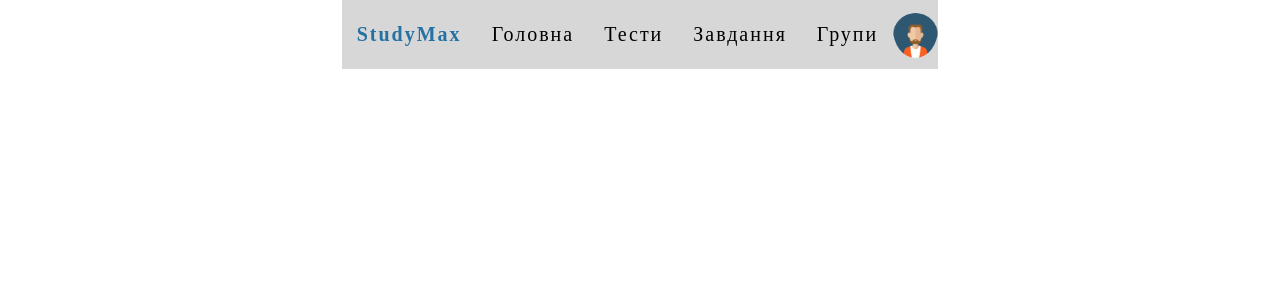
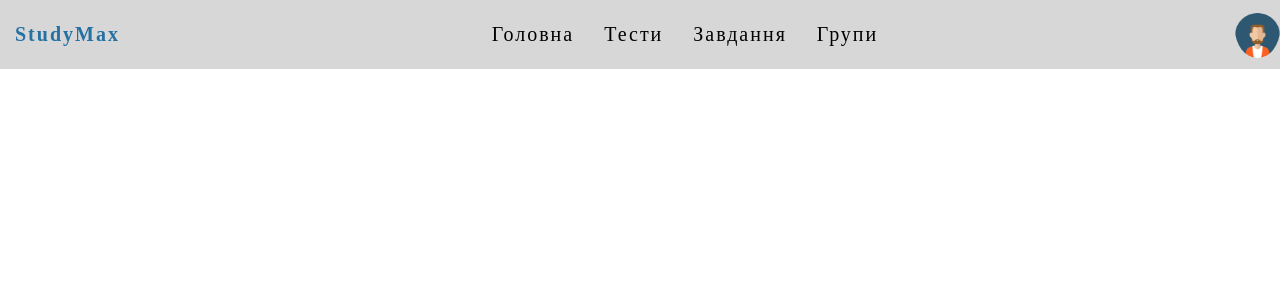
Before and after one commit to Rostislauuu/master-diploma, a React (Create React App) app: page / in a window 1280 px wide. Shown: the top 300 px of the page. Built offline with nearby package versions, Linux system fonts and the light colour scheme.

Commit message:
fix header style

```diff
--- a/src/assets/style/Header/header.scss
+++ b/src/assets/style/Header/header.scss
@@ -1,12 +1,12 @@
 @import '../variables.scss';
 
 .header {
-  display: flex;
   color: $gray;
 }
 
 .header_container {
-  display: inline-flex;
+  display: flex;
+  justify-content: space-between;
   margin: 0 auto;
   text-align: center;
   background: $gray;
@@ -14,7 +14,7 @@
 
 .menu_effect {
   a {
-    display: inline-flex;
+    display: flex;
     position: relative;
     margin: 15px 15px;
     outline: none;
@@ -26,7 +26,7 @@
 }
 
 .logo {
-  display: inline-flex;
+  display: flex;
   justify-items: flex-start;
   align-items: center;
   font-size: 20px;
@@ -53,7 +53,7 @@
 }
 
 .menu_effect {
-  display: inline-flex;
+  display: flex;
 
   a {
     padding: 8px 0;
--- a/src/components/Header/Header.js
+++ b/src/components/Header/Header.js
@@ -15,8 +15,8 @@ const Header = () => {
                     <a href="#">Тести</a>
                     <a href="#">Завдання</a>
                     <a href="#">Групи</a>
-                        <img src={avatar} alt="Avatar" className="avatar" />
                 </nav>
+                <img src={avatar} alt="Avatar" className="avatar"/>
             </section>
         </header>
     );
```
Lines whose indentation alone changed are shown as unchanged.
